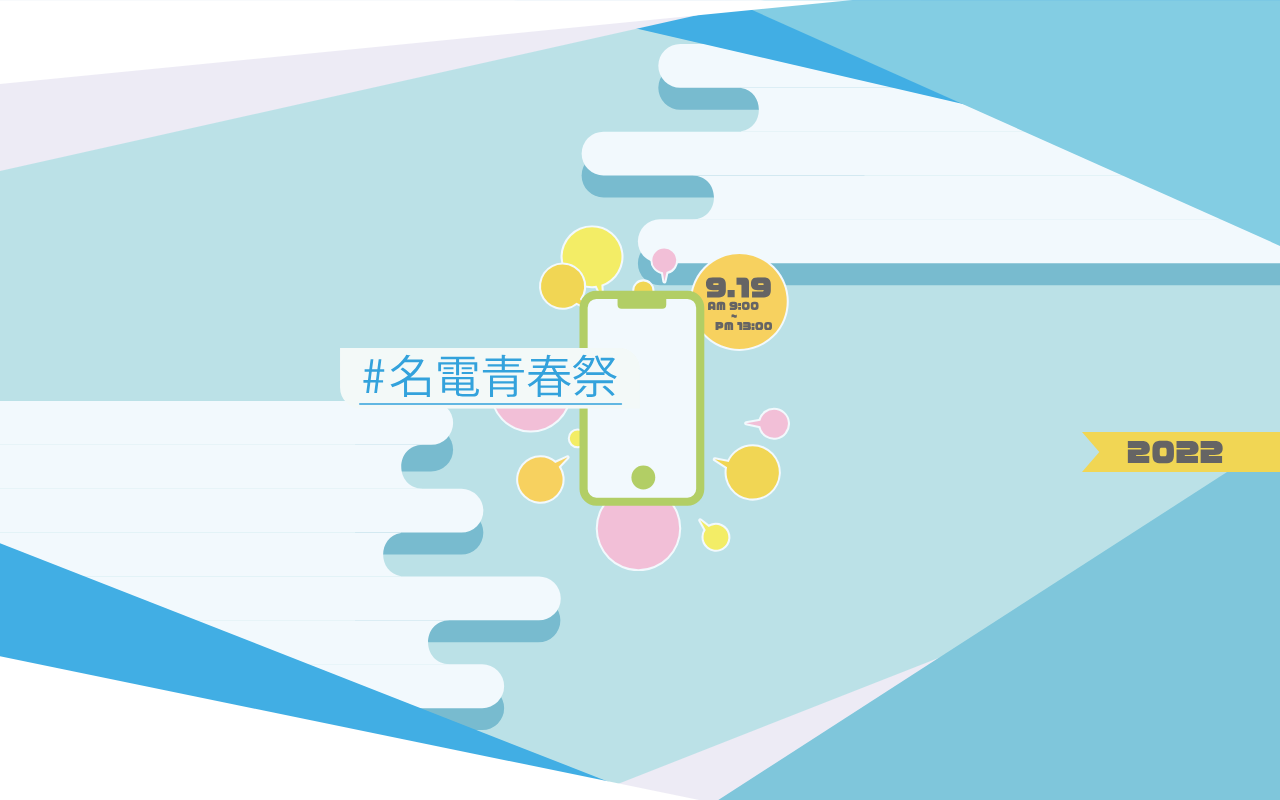
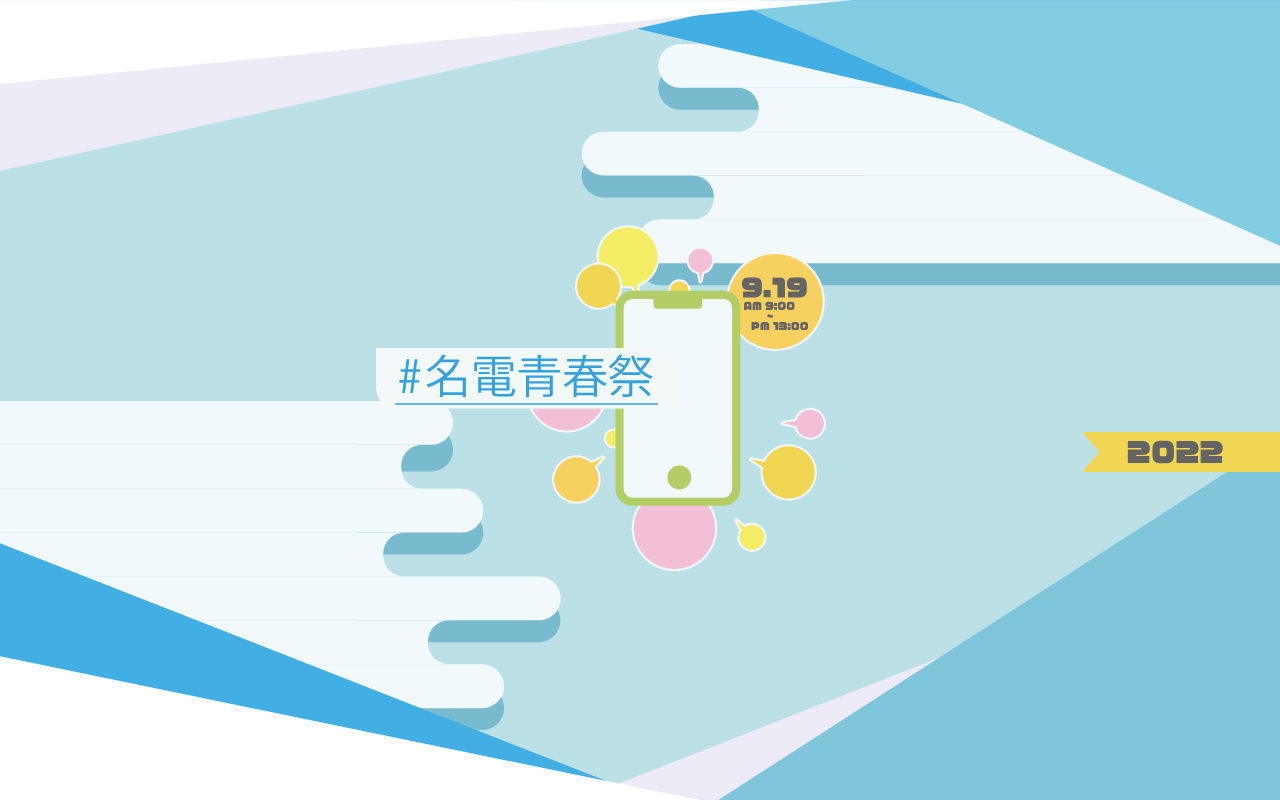
Before and after one commit to bita-tipi/mdn-fes-2022, a React (Create React App) app: page / in a window 1280 px wide. Built offline with nearby package versions, Linux system fonts and the light colour scheme.

Commit message:
Update top.css

```diff
--- a/src/routes/top.css
+++ b/src/routes/top.css
@@ -11,7 +11,7 @@
   position: absolute;
   top: 50%;
   left: 50%;
-  transform: translate(-50%, -50%);
+  transform: translate(-38%, -50%);
 }
 
 .top_center img {
```
